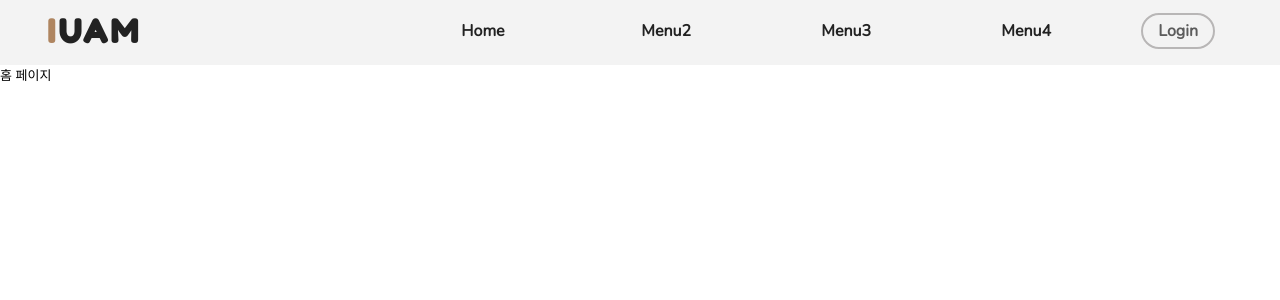
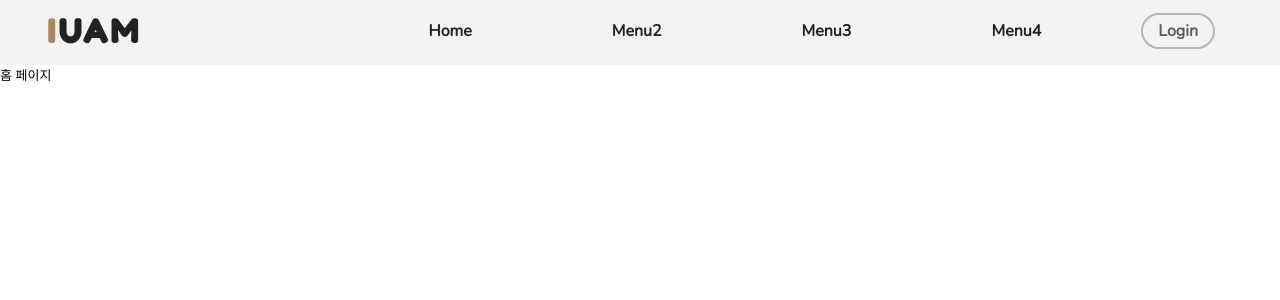
Before and after one commit to modern-agile-team/idu-market-react, a React (Create React App) app: page / in a window 1280 px wide. Shown: the top 300 px of the page. Built offline with nearby package versions, Linux system fonts and the light colour scheme.

Commit message:
Implement(minjae): Menu Padding 값 수정

```diff
--- a/src/scss/import/Header.scss
+++ b/src/scss/import/Header.scss
@@ -41,17 +41,16 @@
         .header-menu{
             position: relative;
             font-size: 1rem;
-            width: 180px;
             text-align: center;
             font-weight: 600;
-            padding: 20px 50px;
+            padding: 20px 30px;
             cursor: pointer;
-            &:hover{
-                border-bottom: 4px solid #b8b6b6;
-            }
-            a {
+            & > a {
                 font-family: 'Nunito', sans-serif;
-                padding: 20px;
+                padding: 20px 40px;
+                &:hover{
+                    border-bottom: 3px solid #b8b6b6;
+                }
             }
         }
 
@@ -131,6 +130,8 @@
                 padding: 10px;
                 &:hover{
                     border-left: 4px solid #b8b6b6;
+                }
+                & > a {
                     border-bottom: none;
                 }
             }
```
